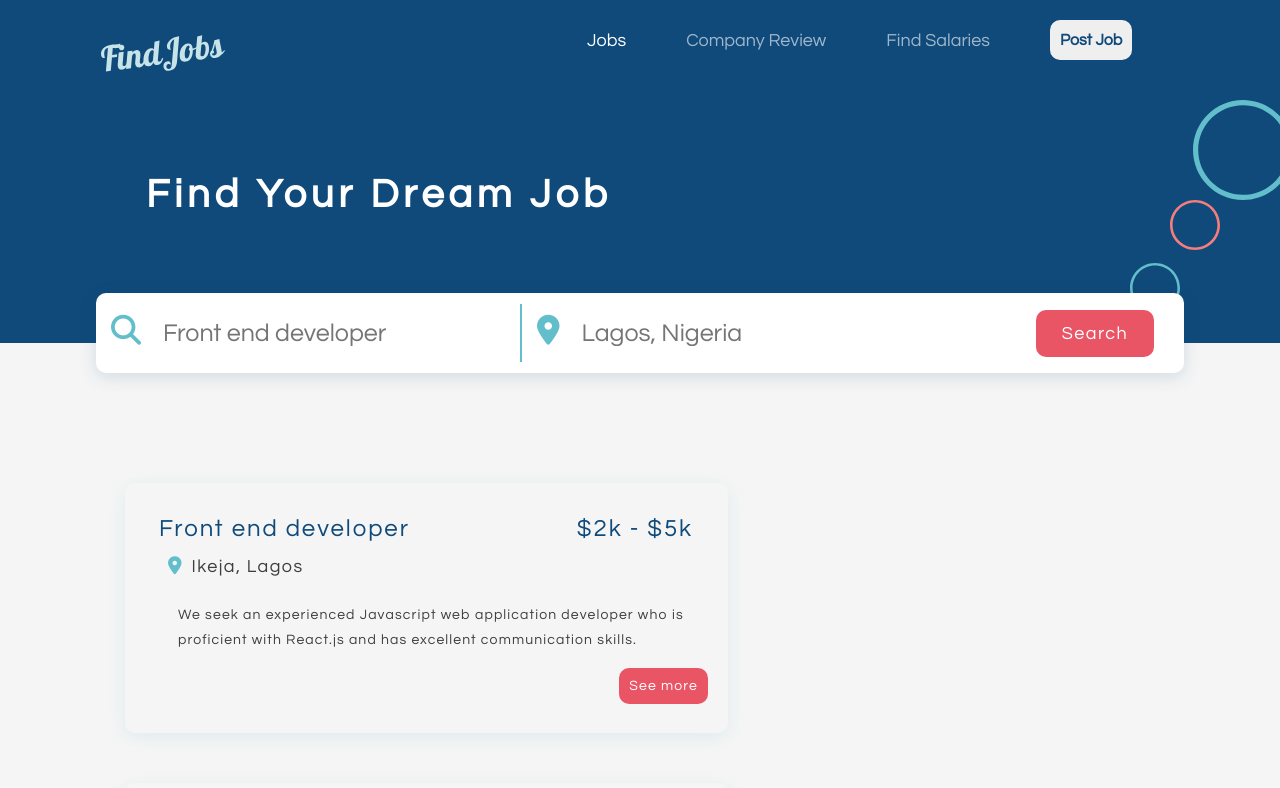
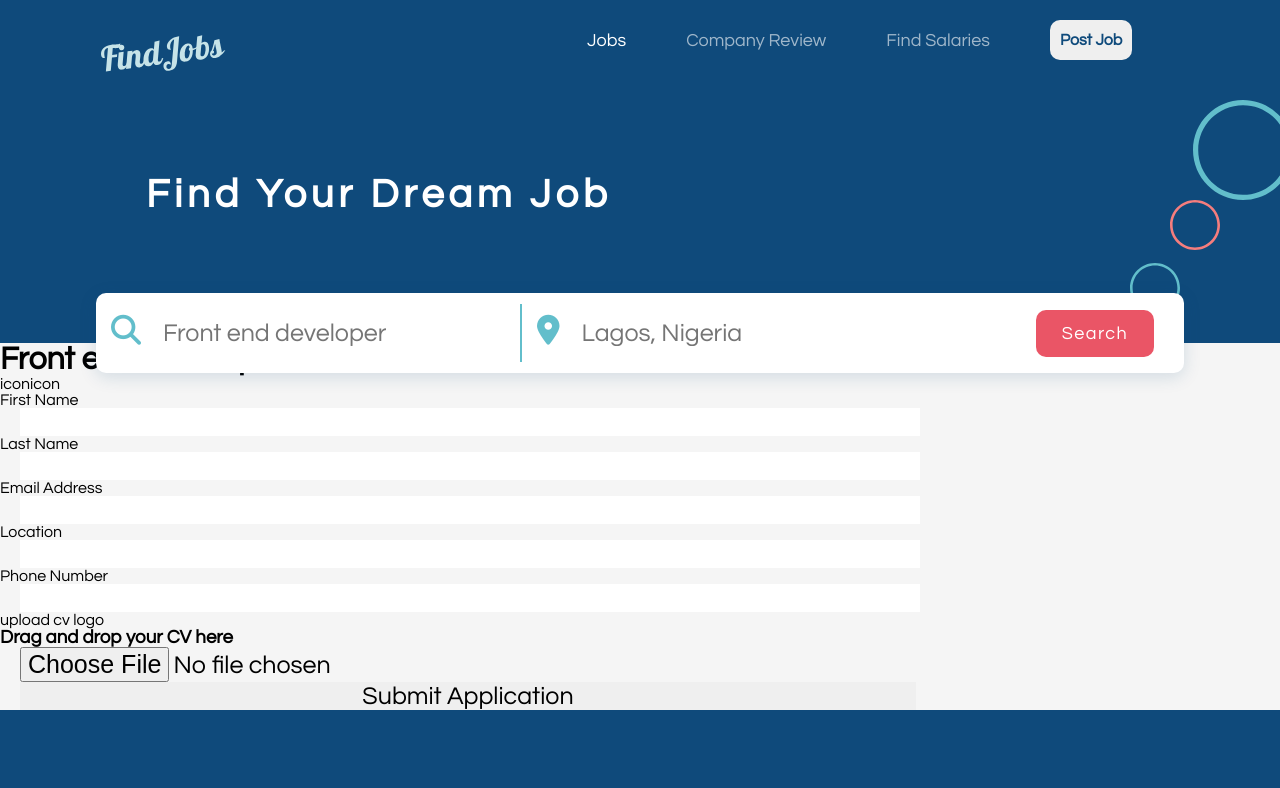
Before and after one commit to phantware/Tedbree-Assessmen, a React (Create React App) app: page / in a window 1280 px wide. Shown: the top 788 px of the page. Built offline with nearby package versions, Linux system fonts and the light colour scheme.

Commit message:
job form application created

```diff
--- a/src/App.js
+++ b/src/App.js
@@ -1,8 +1,9 @@
 import React, { useState } from 'react'
 import './App.css'
 import Footer from './components/footer/Footer'
+import JobApplication from './components/jobs/job-application/JobApplication'
 import Navbar from './components/navbar/Navbar'
-import Home from './pages/home/Home'
+// import Home from './pages/home/Home'
 
 function App() {
   const [find, setFind] = useState('')
@@ -10,7 +11,8 @@ function App() {
   return (
     <div className='App'>
       <Navbar setFind={setFind} />
-      <Home find={find} />
+      {/* <Home find={find} /> */}
+      <JobApplication />
       <Footer />
     </div>
   )
--- /dev/null
+++ b/src/components/jobs/job-application/JobApplication.jsx
@@ -0,0 +1,49 @@
+import React from 'react'
+
+const JobApplication = () => {
+  return (
+    <div className='main'>
+      <h1 className='desc'>Front end developer</h1>
+      <div className='locations'>
+        <span className='cv-icon'>icon</span>
+        <span className='location'>icon</span>
+      </div>
+      <form className='job-form'>
+        <div className='form-input'>
+          <p>First Name</p>
+          <input type='text' />
+        </div>
+        <div className='form-input'>
+          <p>Last Name</p>
+          <input type='text' />
+        </div>
+        <div className='form-input'>
+          <p>Email Address</p>
+          <input type='email' />
+        </div>
+        <div className='form-input'>
+          <p>Location</p>
+          <input type='text' />
+        </div>
+        <div className='form-input'>
+          <p>Phone Number</p>
+          <input type='text' />
+        </div>
+        <div className='upload-cv'>
+          <div className='upload-cv-logo'>upload cv logo</div>
+          <h3 className='drag-drop'>Drag and drop your CV here</h3>
+          <div className='browse'>
+            <input type='file' name='cv' id='cv' className='file' />
+          </div>
+        </div>
+        <input
+          type='submit'
+          value='Submit Application'
+          className='btn-submit'
+        />
+      </form>
+    </div>
+  )
+}
+
+export default JobApplication
```
Also changed, not shown: src/components/jobs/job-application/jobapplication.css (added).
